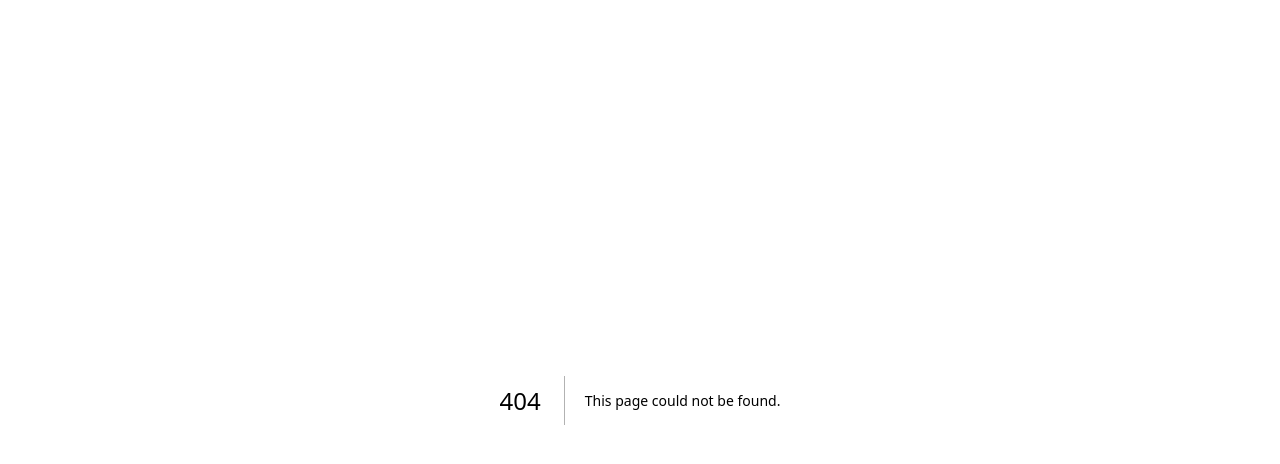
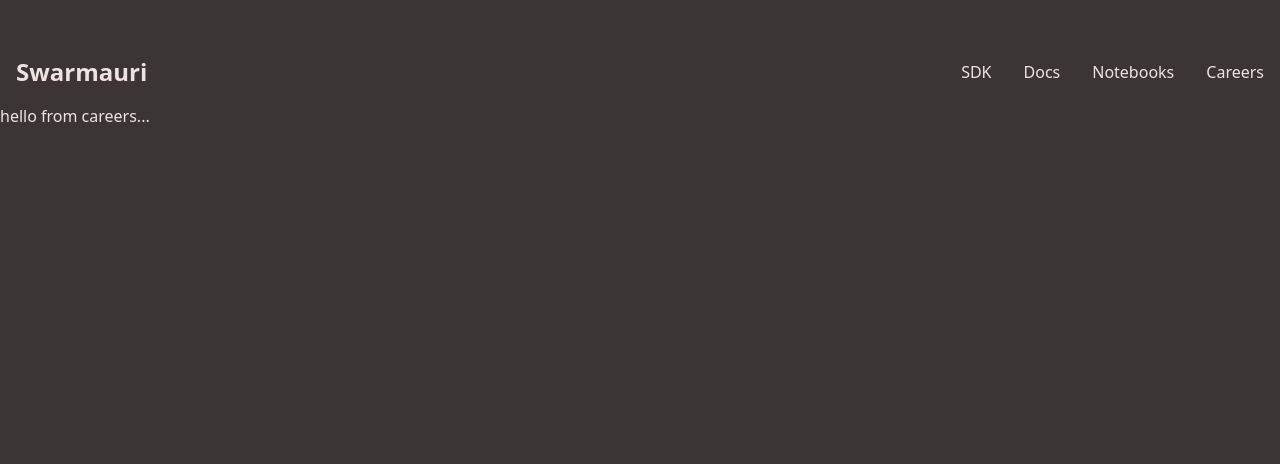
Before and after one commit to AjayTumula/Swarmauri, a Next.js app: page /careers in a window 1280 px wide. Before the commit this address had no page. Shown: the top 464 px of the page. Built offline with nearby package versions, Linux system fonts and the light colour scheme.

Commit message:
add the hero component and fix the navbar

```diff
--- /dev/null
+++ b/app/careers/page.tsx
@@ -0,0 +1,10 @@
+
+
+
+const Careers = () => {
+    return <div>
+        hello from careers...
+    </div>
+}
+
+export default Careers;
--- /dev/null
+++ b/app/components/Hero.tsx
@@ -0,0 +1,11 @@
+import Image from "next/image";
+
+
+const Hero = () => {
+    return <div className="flex justify-center pt-10">
+        <Image src={'https://swarmauri.com/wp-content/uploads/2024/09/Swarmauri-logo-lockup-1024x379.png'} alt='hero-logo'
+        height={450} width={450} priority={true}/>
+    </div>
+}
+
+export default Hero;
--- a/app/components/Navbar.tsx
+++ b/app/components/Navbar.tsx
@@ -10,30 +10,30 @@ const Navbar = () => {
         setIsOpen(!isOpen);
     };
 
-    return <nav className="bg-white border-gray-200 dark:bg-gray-900">
+    return <nav className="pt-10">
       <div className="max-w-screen-xl flex flex-wrap items-center justify-between mx-auto p-4">
-        <a href="https://flowbite.com/" className="flex items-center space-x-3 rtl:space-x-reverse">
+        <a href="/" className="flex items-center space-x-3 rtl:space-x-reverse">
             <span className="self-center text-2xl font-semibold whitespace-nowrap dark:text-white">Swarmauri</span>
         </a>
         <button onClick={toggleNavbar} data-collapse-toggle="navbar-default" type="button" className="inline-flex items-center p-2 w-10 h-10 justify-center text-sm text-gray-500 rounded-lg md:hidden hover:bg-gray-100 focus:outline-none focus:ring-2 focus:ring-gray-200 dark:text-gray-400 dark:hover:bg-gray-700 dark:focus:ring-gray-600" aria-controls="navbar-default" aria-expanded={isOpen}>
             <span className="sr-only">Open main menu</span>
             <svg className="w-5 h-5" aria-hidden="true" xmlns="http://www.w3.org/2000/svg" fill="none" viewBox="0 0 17 14">
-                <path stroke="currentColor" stroke-linecap="round" stroke-linejoin="round" stroke-width="2" d="M1 1h15M1 7h15M1 13h15"/>
+                <path stroke="currentColor" strokeLinecap="round" strokeLinejoin="round" strokeWidth="2" d="M1 1h15M1 7h15M1 13h15"/>
             </svg>
         </button>
         <div className={`${isOpen ? 'block' : 'hidden'} w-full md:block md:w-auto`} id="navbar-default">
-          <ul className="font-medium flex flex-col p-4 md:p-0 mt-4 border border-gray-100 rounded-lg bg-gray-50 md:flex-row md:space-x-8 rtl:space-x-reverse md:mt-0 md:border-0 md:bg-white dark:bg-gray-800 md:dark:bg-gray-900 dark:border-gray-700">
+          <ul className="font-medium flex flex-col p-4 md:p-0 mt-4 border md:flex-row md:space-x-8 rtl:space-x-reverse md:mt-0 md:border-0">
             <li>
-              <a href="#" className="block py-2 px-3 text-gray-900 rounded hover:bg-gray-100 md:hover:bg-transparent md:border-0 md:hover:text-blue-700 md:p-0 dark:text-white md:dark:hover:text-blue-500 dark:hover:bg-gray-700 dark:hover:text-white md:dark:hover:bg-transparent">SDK</a>
+              <a href="#" className="block py-2 px-3 rounded hover:bg-gray-700 md:hover:bg-transparent md:border-0 md:hover:text-blue-400 md:p-0 dark:text-white md:dark:hover:text-blue-500 dark:hover:bg-gray-700 dark:hover:text-white md:dark:hover:bg-transparent">SDK</a>
             </li>
             <li>
-              <a href="#" className="block py-2 px-3 text-gray-900 rounded hover:bg-gray-100 md:hover:bg-transparent md:border-0 md:hover:text-blue-700 md:p-0 dark:text-white md:dark:hover:text-blue-500 dark:hover:bg-gray-700 dark:hover:text-white md:dark:hover:bg-transparent">Docs</a>
+              <a href="#" className="block py-2 px-3 rounded hover:bg-gray-700 md:hover:bg-transparent md:border-0 md:hover:text-blue-400 md:p-0 dark:text-white md:dark:hover:text-blue-500 dark:hover:bg-gray-700 dark:hover:text-white md:dark:hover:bg-transparent">Docs</a>
             </li>
             <li>
-              <a href="#" className="block py-2 px-3 text-gray-900 rounded hover:bg-gray-100 md:hover:bg-transparent md:border-0 md:hover:text-blue-700 md:p-0 dark:text-white md:dark:hover:text-blue-500 dark:hover:bg-gray-700 dark:hover:text-white md:dark:hover:bg-transparent">Notebooks</a>
+              <a href="#" className="block py-2 px-3 rounded hover:bg-gray-700 md:hover:bg-transparent md:border-0 md:hover:text-blue-400 md:p-0 dark:text-white md:dark:hover:text-blue-500 dark:hover:bg-gray-700 dark:hover:text-white md:dark:hover:bg-transparent">Notebooks</a>
             </li>
             <li>
-              <a href="#" className="block py-2 px-3 text-gray-900 rounded hover:bg-gray-100 md:hover:bg-transparent md:border-0 md:hover:text-blue-700 md:p-0 dark:text-white md:dark:hover:text-blue-500 dark:hover:bg-gray-700 dark:hover:text-white md:dark:hover:bg-transparent">Careers</a>
+              <a href="/careers" className="block py-2 px-3 rounded hover:bg-gray-700 md:hover:bg-transparent md:border-0 md:hover:text-blue-400 md:p-0 dark:text-white md:dark:hover:text-blue-500 dark:hover:bg-gray-700 dark:hover:text-white md:dark:hover:bg-transparent">Careers</a>
             </li>
           </ul>
         </div>
--- a/app/layout.tsx
+++ b/app/layout.tsx
@@ -1,22 +1,8 @@
-import type { Metadata } from "next";
-import localFont from "next/font/local";
+
+import Navbar from "./components/Navbar";
 import "./globals.css";
 
-const geistSans = localFont({
-  src: "./fonts/GeistVF.woff",
-  variable: "--font-geist-sans",
-  weight: "100 900",
-});
-const geistMono = localFont({
-  src: "./fonts/GeistMonoVF.woff",
-  variable: "--font-geist-mono",
-  weight: "100 900",
-});
 
-export const metadata: Metadata = {
-  title: "Swarmauri",
-  description: "Generated by create next app",
-};
 
 export default function RootLayout({
   children,
@@ -26,8 +12,9 @@ export default function RootLayout({
   return (
     <html lang="en">
       <body
-        className={`${geistSans.variable} ${geistMono.variable} antialiased`}
+       className="bg-[#3b3635] text-[#eee3e0]"
       >
+        <Navbar />
         {children}
       </body>
     </html>
--- a/app/page.tsx
+++ b/app/page.tsx
@@ -1,10 +1,10 @@
-import Image from "next/image";
-import Navbar from "./components/Navbar";
+import Hero from "./components/Hero";
+
 
 export default function Home() {
   return (
   <div>
-      <Navbar />
+      <Hero />
   </div>
   );
 }
--- a/next.config.mjs
+++ b/next.config.mjs
@@ -1,4 +1,15 @@
 /** @type {import('next').NextConfig} */
-const nextConfig = {};
+const nextConfig = {
+    images: {
+        remotePatterns: [
+          {
+            protocol: 'https',
+            hostname: 'swarmauri.com',
+            port: '',
+            pathname: '/wp-content/uploads/2024/09/Swarmauri-logo-lockup-1024x379.png',
+          },
+        ],
+      },
+};
 
 export default nextConfig;
```
